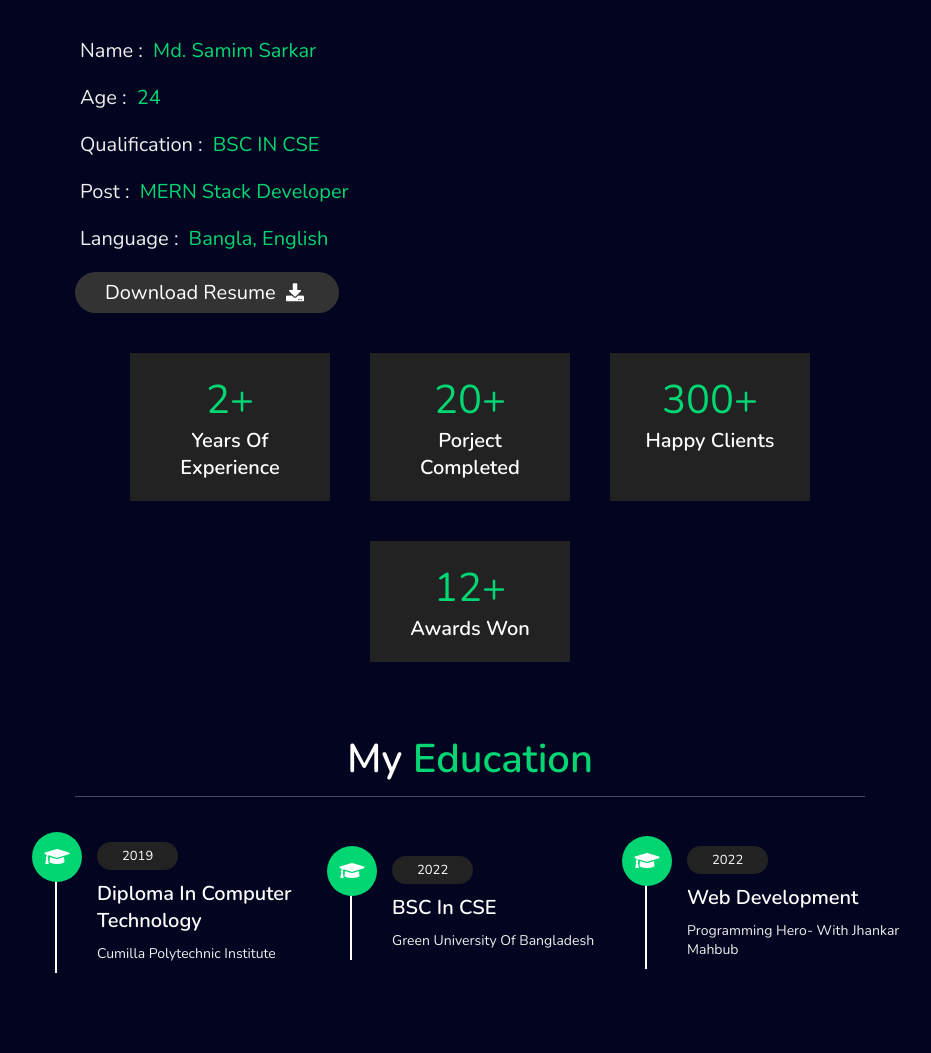
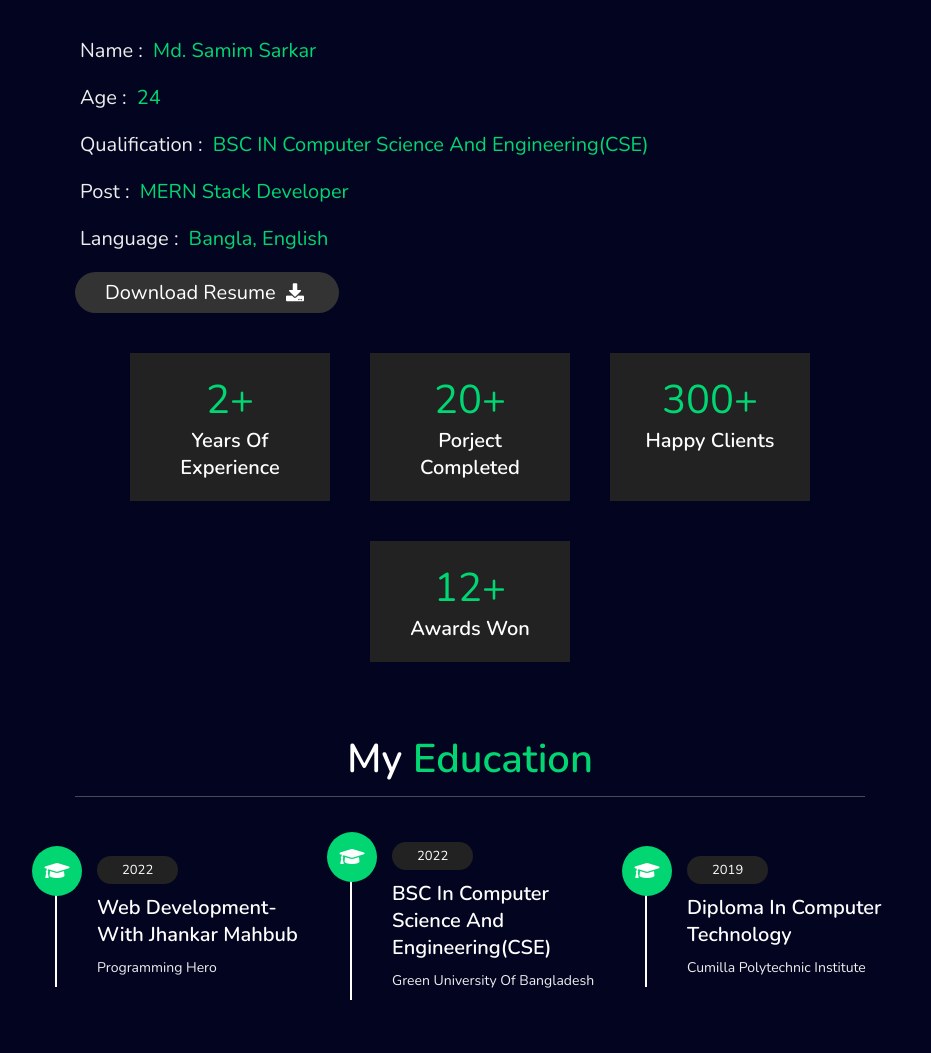
Before and after one commit to samimsarkar/Samim-s_portfolio, a plain HTML site: page index.html in a window 1280 px wide. Shown: the part 888-1941 px from the top of the page, without its empty margins (345-1276 px from the left). Drawn offline with nearby package versions, Linux system fonts and the light colour scheme.

Commit message:
Completed the Portfolio Project

```diff
--- a/index.html
+++ b/index.html
@@ -28,6 +28,7 @@
         <ul>
             <li><a href="#home">Home</a></li>
             <li><a href="#about">About</a></li>
+            <li><a href="https://drive.google.com/file/d/1HXmmoZlobxVvHbAm4myi_eIO5tbAIK31/view?usp=sharing" target="_blank">Download Resume</a></li>
             <li><a href="#education">Education</a></li>
             <li><a href="#project">Project</a></li>
             <li><a href="#contact">Contact</a></li>
@@ -66,7 +67,7 @@
     <div class="info">
         <h3> <span> Name : </span> Md. Samim Sarkar </h3>
         <h3> <span> Age : </span> 24 </h3>
-        <h3> <span> qualification : </span> BSC IN CSE </h3>
+        <h3> <span> qualification : </span> BSC IN Computer Science and Engineering(CSE) </h3>
         <h3> <span> Post : </span> MERN Stack Developer</h3>
         <h3> <span> Language : </span>Bangla, English </h3>
         <a href="https://drive.google.com/file/d/1HXmmoZlobxVvHbAm4myi_eIO5tbAIK31/view?usp=sharing" target="_blank"><button class="btn"> Download Resume <i class="fas fa-download"></i> </button></a>
@@ -109,7 +110,18 @@
 <h1 class="heading"> My <span>Education</span> </h1>
 
 <div class="box-container">
-
+    <div class="box">
+        <i class="fas fa-graduation-cap"></i>
+        <span>2022</span>
+        <h3>Web Development- with Jhankar Mahbub</h3>
+        <p>Programming Hero</p>
+    </div>
+    <div class="box">
+        <i class="fas fa-graduation-cap"></i>
+        <span>2022</span>
+        <h3>BSC in Computer Science and Engineering(CSE)</h3>
+        <p>Green University Of Bangladesh</p>
+    </div>
     <div class="box">
         <i class="fas fa-graduation-cap"></i>
         <span>2019</span>
@@ -117,19 +129,7 @@
         <p>Cumilla Polytechnic Institute</p>
     </div>
 
-    <div class="box">
-        <i class="fas fa-graduation-cap"></i>
-        <span>2022</span>
-        <h3>BSC In CSE</h3>
-        <p>Green University Of Bangladesh</p>
-    </div>
 
-    <div class="box">
-        <i class="fas fa-graduation-cap"></i>
-        <span>2022</span>
-        <h3>Web Development</h3>
-        <p>Programming Hero- with Jhankar Mahbub</p>
-    </div>
 
 
 
```
